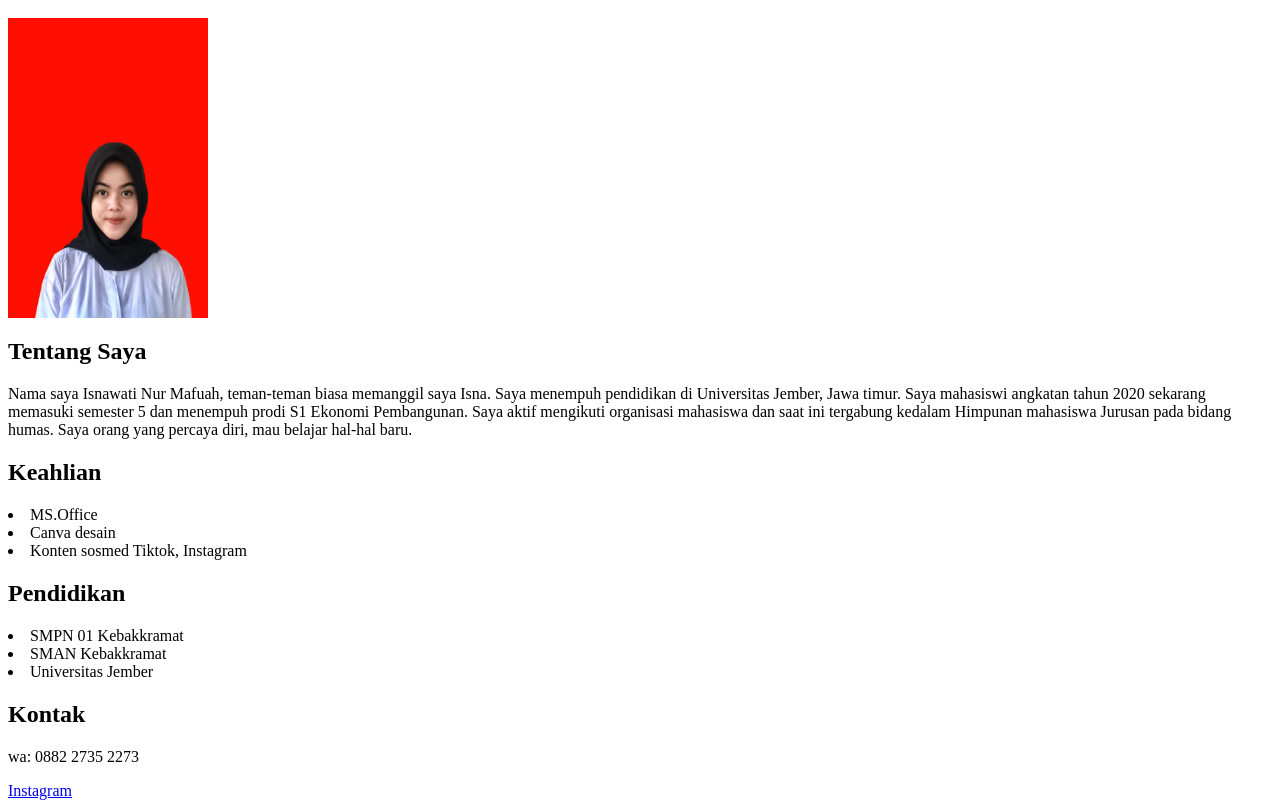
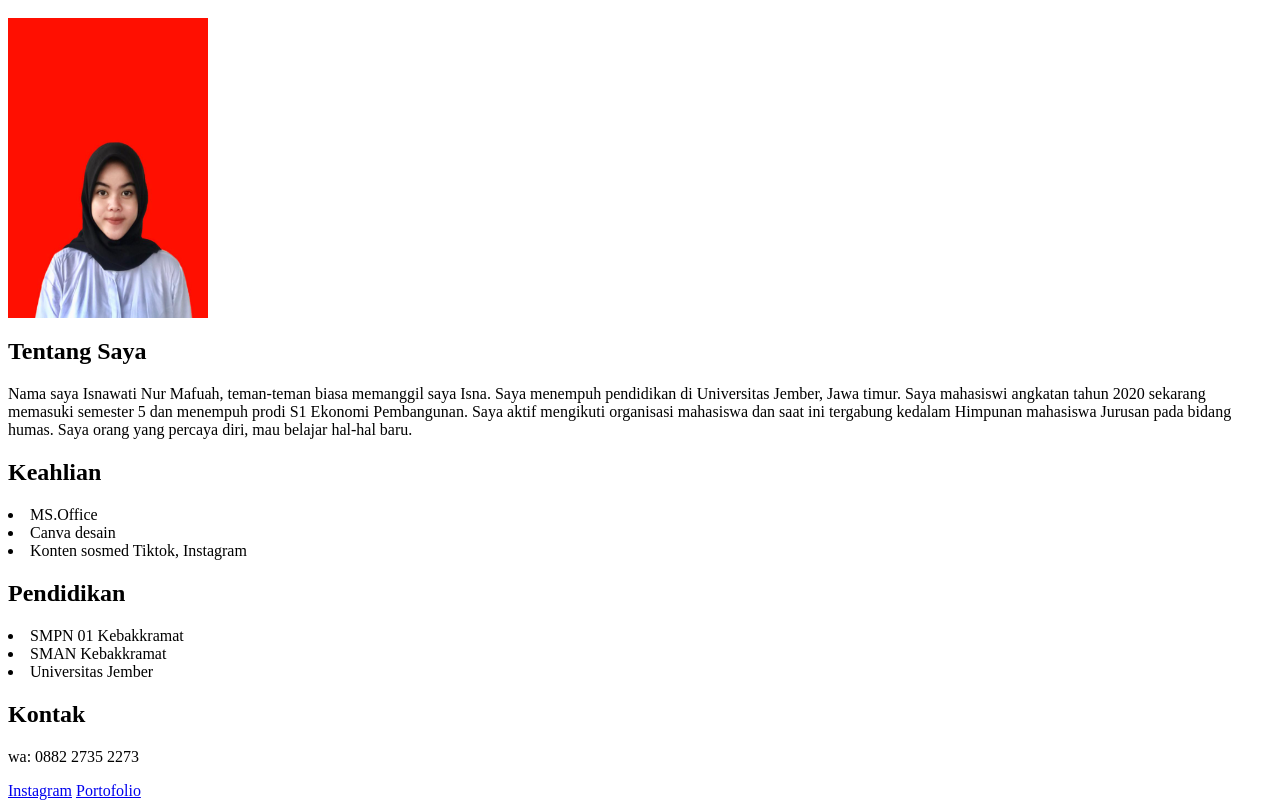
Before and after one commit to isnawatinoer/web-basic-seal, a plain HTML site: page biodata.html in a window 1280 px wide. Shown: the part 48-856 px from the top of the page. Drawn offline with Linux system fonts and the light colour scheme.

Commit message:
menambahkan link portofolio

```diff
--- a/biodata.html
+++ b/biodata.html
@@ -24,6 +24,6 @@
     <ol></ol>
     <p>wa: 0882 2735 2273</p>
     <a href="https://instagram.com/is.naw/"> Instagram</a>
-
+    <a href="portofolio.html"> Portofolio</a>
     </body>
 </html>
```
